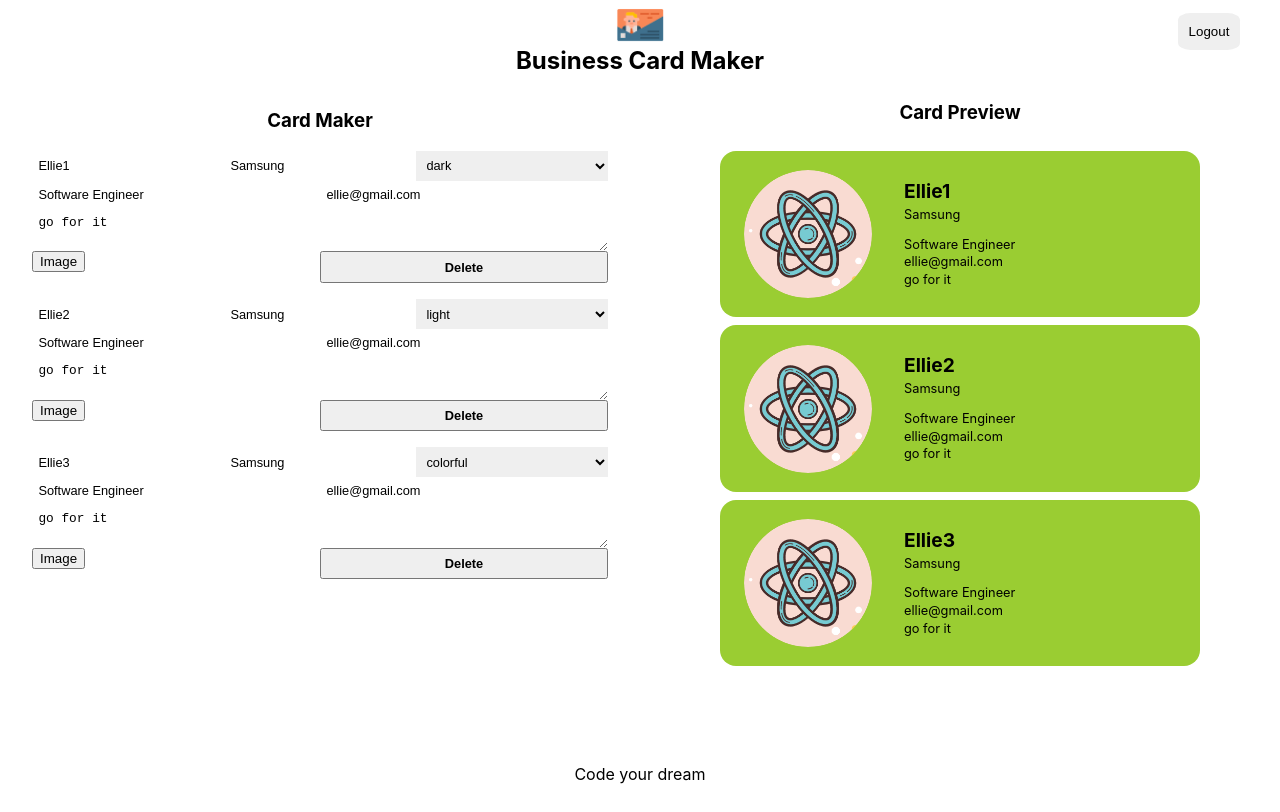
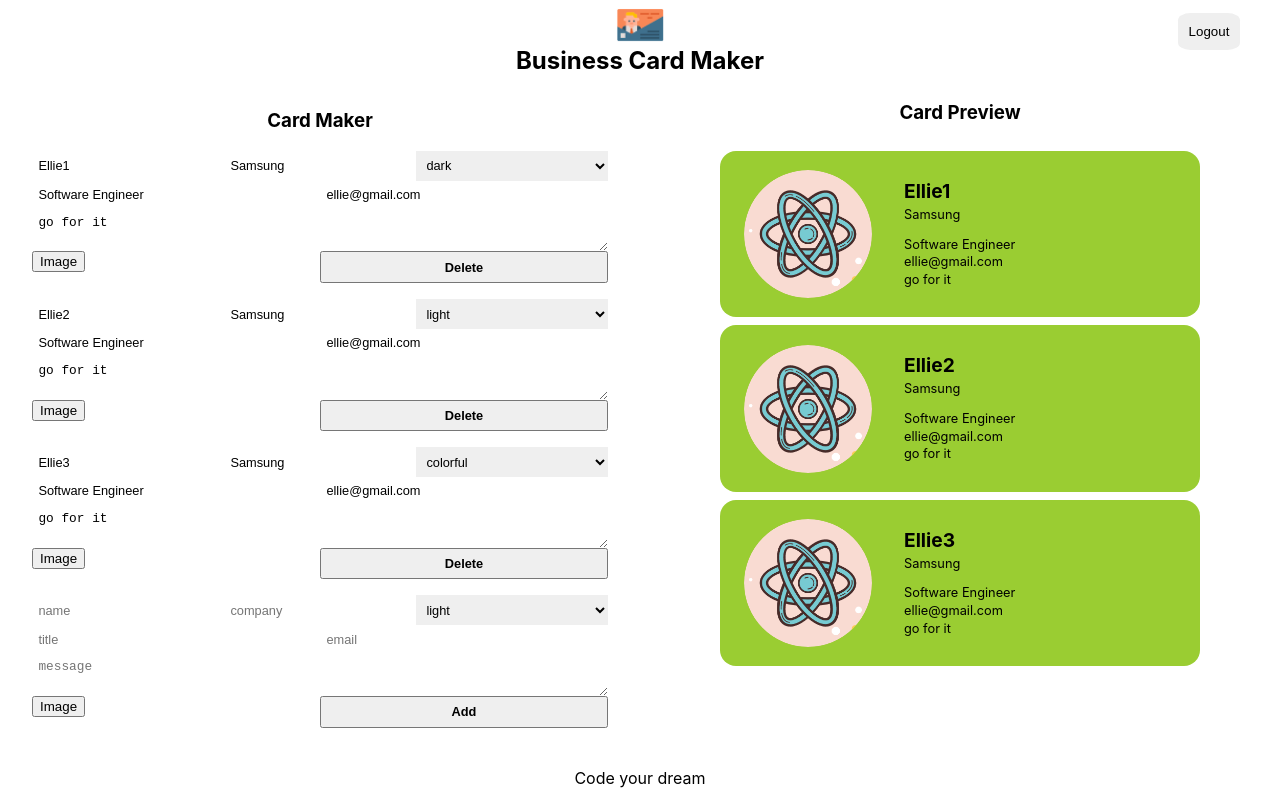
Before and after one commit to PanicBear/react_card_maker_guided, a React (Create React App) app: page /maker in a window 1280 px wide. Built offline with nearby package versions, Linux system fonts and the light colour scheme; no server answers; sample sign-in values are in the browser's storage.

Commit message:
add CardAddForm component

```diff
--- /dev/null
+++ b/src/component/card_add_form/card_add_form.jsx
@@ -0,0 +1,84 @@
+import React, { useRef } from "react";
+import Button from "../button/button";
+import ImageFileInput from "../image_file_input/image_file_input";
+import styles from "./card_add_form.module.css";
+
+const CardAddForm = ({ onAdd }) => {
+  const formRef = useRef();
+  const nameRef = useRef();
+  const companyRef = useRef();
+  const themeRef = useRef();
+  const titleRef = useRef();
+  const emailRef = useRef();
+  const messageRef = useRef();
+  const onSubmit = (e) => {
+    e.preventDefault();
+    const card = {
+      id: Date.now(),
+      name: nameRef.current.value || "",
+      company: companyRef.current.value || "",
+      theme: themeRef.current.value,
+      title: titleRef.current.value || "",
+      email: emailRef.current.value || "",
+      message: messageRef.current.value || "",
+      fileName: "",
+      fileURL: "",
+    };
+    formRef.current.reset();
+    onAdd(card);
+  };
+  return (
+    <form ref={formRef} className={styles.form}>
+      <input
+        ref={nameRef}
+        className={styles.input}
+        type="text"
+        name="name"
+        placeholder="name"
+      />
+      <input
+        ref={companyRef}
+        className={styles.input}
+        type="text"
+        name="company"
+        placeholder="company"
+      />
+      <select
+        ref={themeRef}
+        className={styles.select}
+        name="theme"
+        placeholder="theme"
+      >
+        <option placeholder="light">light</option>
+        <option placeholder="dark">dark</option>
+        <option placeholder="colorful">colorful</option>
+      </select>
+      <input
+        ref={titleRef}
+        className={styles.input}
+        type="text"
+        name="title"
+        placeholder="title"
+      />
+      <input
+        ref={emailRef}
+        className={styles.input}
+        type="text"
+        name="email"
+        placeholder="email"
+      />
+      <textarea
+        ref={messageRef}
+        className={styles.textarea}
+        name="message"
+        placeholder="message"
+      />
+      <div className={styles.fileInput}>
+        <ImageFileInput />
+      </div>
+      <Button name="Add" onClick={onSubmit} />
+    </form>
+  );
+};
+
+export default CardAddForm;
--- /dev/null
+++ b/src/component/card_add_form/card_add_form.module.css
@@ -0,0 +1,44 @@
+@value makerBlack, makerWhite from '../../common/colors.css';
+
+.form {
+  display: flex;
+  width: 100%;
+  flex-wrap: wrap;
+  border-top: 1px solid makerBlack;
+  border-left: 1px solid makerBlack;
+  margin-bottom: 1em;
+}
+
+.input,
+.textarea,
+.select,
+.button,
+.fileInput {
+  font-size: 0.8rem;
+  width: 100%;
+  border: 0;
+  padding: 0.5em;
+  border-bottom: 1px solid makerBlack;
+  border-right: 1px solid makerBlack;
+  background: makerWhite;
+}
+
+.input,
+.select {
+  flex: 1 1 30%;
+}
+
+.fileInput {
+  padding: 0;
+  flex: 1 1 50%;
+}
+
+.input:focus,
+.textar:focus,
+.select:focus,
+.button:focus {
+  outline: 0;
+}
+.textarea {
+  flex-basis: 100%;
+}
--- a/src/component/editor/editor.jsx
+++ b/src/component/editor/editor.jsx
@@ -1,13 +1,15 @@
 import React from "react";
+import CardAddForm from "../card_add_form/card_add_form";
 import CardEditForm from "../card_edit_form/card_edit_form";
 import styles from "./editor.module.css";
-const Editor = ({ cards }) => {
+const Editor = ({ cards, addCard }) => {
   return (
     <section className={styles.editor}>
       <h1 className={styles.title}>Card Maker</h1>
       {cards.map((card) => (
-        <CardEditForm card={card} />
+        <CardEditForm key={card.id} card={card} />
       ))}
+      <CardAddForm onAdd={addCard}/>
     </section>
   );
 };
--- a/src/component/maker/maker.jsx
+++ b/src/component/maker/maker.jsx
@@ -49,11 +49,15 @@
       user ?? history.push("/");
     });
   });
+  const addCard = (card)=>{
+    const updated= [...cards, card];
+    setCards(updated);
+  }
   return (
     <section className={styles.maker}>
       <Header onLogout={onLogout} />
       <div className={styles.container}>
-        <Editor cards={cards}/>
+        <Editor cards={cards} addCard={addCard}/>
         <Preview cards={cards}/>
       </div>
       <Footer />
```
